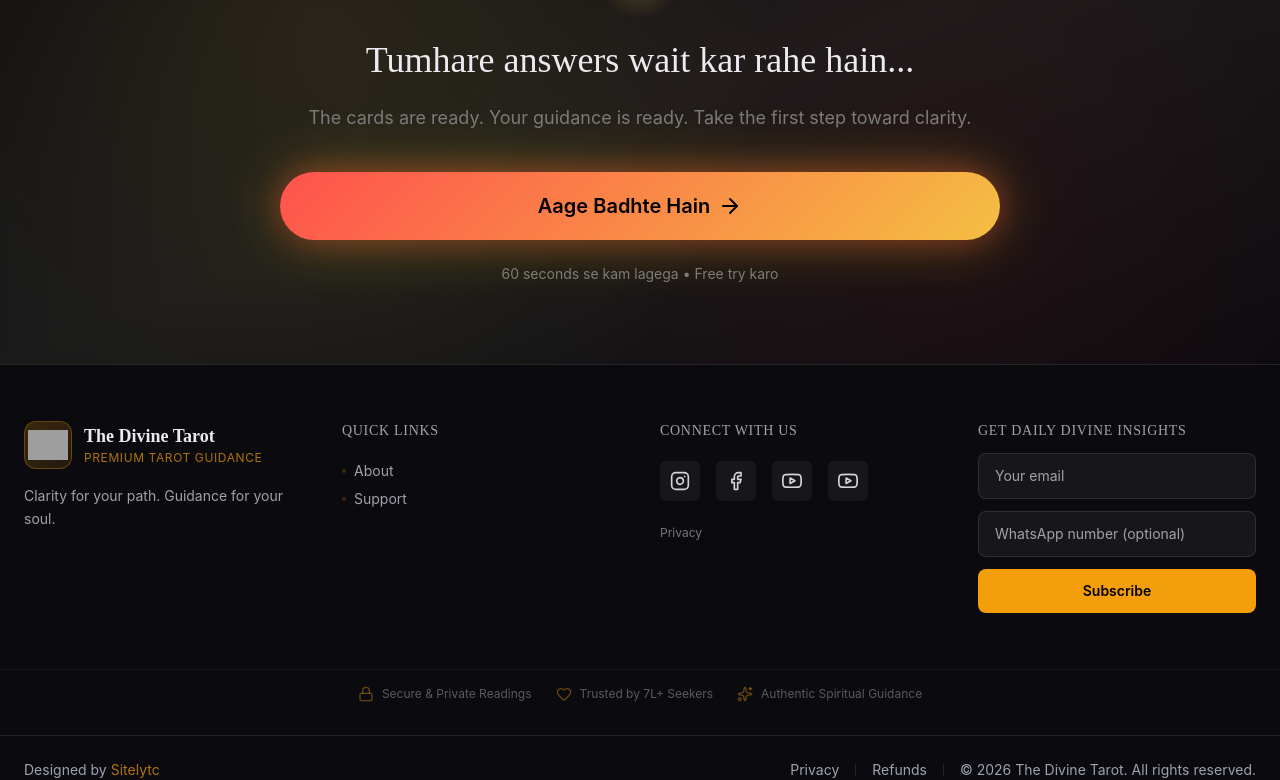
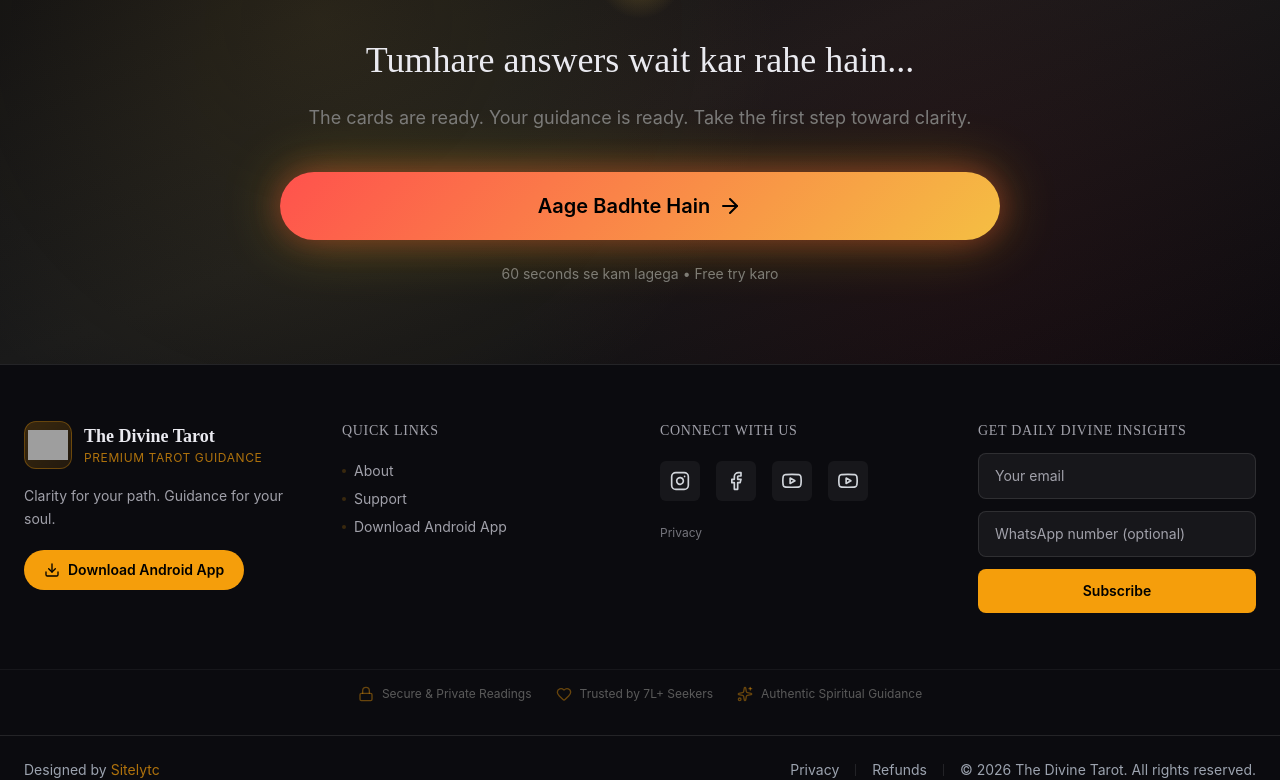
Before and after one commit to devthedivinetarot/new-updated, a Next.js app: page / in a window 1280 px wide. Shown: the part 4146-4926 px from the top of the page. Built offline with nearby package versions, Linux system fonts and the light colour scheme; no server answers; the database is empty; grey boxes are pictures that could not be loaded.

Commit message:
Footer: Download Android App button starts the APK download

```diff
--- a/src/components/layout/Footer.tsx
+++ b/src/components/layout/Footer.tsx
@@ -4,7 +4,10 @@ import { useState, useEffect } from 'react';
 import Link from 'next/link';
 import Image from 'next/image';
 import { useLanguage } from '@/hooks/useLanguage';
-import { Mail, Lock, Heart, Sparkles } from 'lucide-react';
+import { Mail, Lock, Heart, Sparkles, Download } from 'lucide-react';
+
+/** The Android app (APK), kept as a GitHub release asset — a tap starts the download. To ship a new version, replace the file in the `android-app` release. */
+const ANDROID_APK_URL = 'https://github.com/devthedivinetarot/new-updated/releases/download/android-app/The-Divine-Tarot.apk';
 
 const InstagramIcon = (props: React.SVGProps<SVGSVGElement>) => (
   <svg viewBox="0 0 24 24" fill="none" stroke="currentColor" strokeWidth="2" strokeLinecap="round" strokeLinejoin="round" {...props}>
@@ -97,6 +100,7 @@ const Footer = () => {
   const quickLinks = [
     { nameKey: 'footer.quickLinks.about', name: 'About', href: 'https://thedivinetarotonline.com/about' },
     { nameKey: 'footer.quickLinks.support', name: 'Support', href: 'https://support.thedivinetarotonline.com/' },
+    { nameKey: 'footer.quickLinks.app', name: 'Download Android App', href: ANDROID_APK_URL },
     // { nameKey: 'footer.quickLinks.premium', name: 'Premium', href: 'https://reading.thedivinetarotonline.com/?upgrade=1' },
   ];
 
@@ -122,6 +126,14 @@ const Footer = () => {
           <p className="text-[#A1A1AA] text-sm leading-relaxed">
             {isHydrated ? t('footer.description') : 'Guiding your path with clarity, intuition, and spiritual insight.'}
           </p>
+          <a
+            href={ANDROID_APK_URL}
+            download="The-Divine-Tarot.apk"
+            className="mt-1 inline-flex w-fit items-center gap-2 rounded-full bg-amber-500 px-5 py-2.5 text-sm font-semibold text-black transition-all duration-200 hover:bg-amber-400 hover:shadow-lg hover:shadow-amber-500/20"
+          >
+            <Download className="h-4 w-4" aria-hidden />
+            {isHydrated ? t('footer.quickLinks.app') : 'Download Android App'}
+          </a>
         </div>
 
         <div className="flex flex-col gap-3">
```
